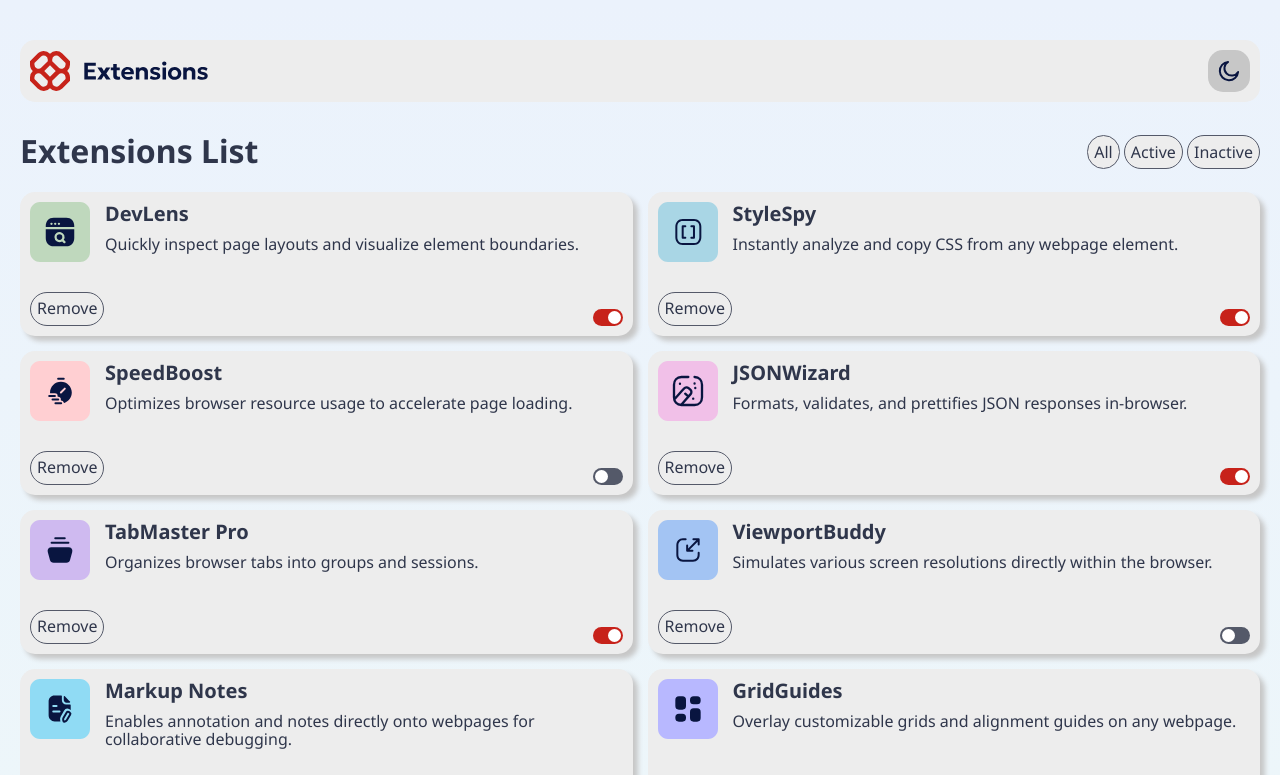
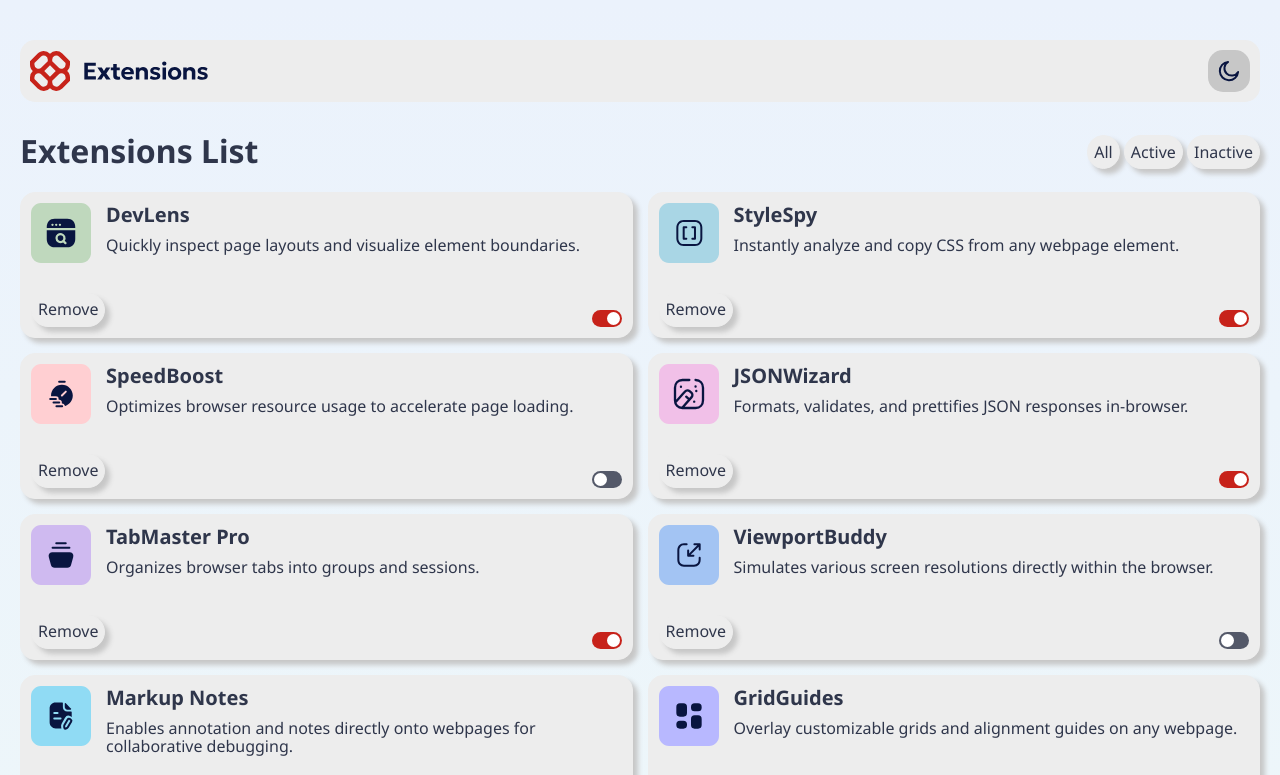
Before and after one commit to MayzaMendesRodrigues/browser-extension-manager-ui, a plain HTML site: page index.html in a window 1280 px wide. Both pictures are taken after a click on the picture 1229 px from the left and 71 px from the top of the page. Shown: the top 775 px of the page. Drawn offline with Linux system fonts and the light colour scheme.

Commit message:
style: define CSS custom properties for global styling

```diff
--- a/blocks/extension.css
+++ b/blocks/extension.css
@@ -106,7 +106,8 @@ input:checked + .extension__slider::before {
 
 .extension__button {
   border-radius: 34px;
-  border: 1px solid hsl(226, 11%, 37%);
+  box-shadow: var(--box-shadow);
+  border: var(--border);
   background-color: var(--bg-container);
   color: var(--color-title);
   cursor: pointer;
--- a/pages/global.css
+++ b/pages/global.css
@@ -5,9 +5,7 @@
   --theme: hsl(226, 11%, 37%);
   --bg-btn: hsl(0, 0%, 78%);
   --border: 1px solid hsl(226, 11%, 37%);
-   --box-shadow: blue;
-
-
+  --box-shadow: blue;
 }
 
 .light-mode {
@@ -16,6 +14,6 @@
   --color-title: hsl(225, 23%, 24%);
   --theme: hsl(0, 0%, 78%);
   --bg-btn: hsl(3, 77%, 44%);
-  --border: none;
+  --border: 1px solid hsl(0, 0%, 93%);
   --box-shadow: 5px 5px 5px hsl(0, 0%, 78%);
 }
--- a/scripts/index.js
+++ b/scripts/index.js
@@ -4,6 +4,7 @@ const themeToggle = document.querySelector(".header__icon-sun");
 const extensionActive = document.querySelector("#extension__active")
 const extensionInactive = document.querySelector("#extension__inactive")
 const extensionAll = document.querySelector("#extension__all")
+
 themeToggle.addEventListener("click", () => {
   document.body.classList.toggle("light-mode");
   if (document.body.classList.contains("light-mode")) {
@@ -17,15 +18,18 @@ function createExtension(name, logo, description, isActive) {
   const clone = extensionTemplate.content
     .querySelector(".extension__list")
     .cloneNode(true);
+    const checkbox = clone.querySelector(".extension__check")
   clone.querySelector(".extension__img").src = logo;
   clone.querySelector(".extension__img").alt = name;
-  clone.querySelector(".extension__check").checked = isActive;
+  checkbox.checked = isActive;
 
   clone.querySelector(".extension__title").textContent = name;
   clone.querySelector(".extension__paragraph").textContent = description;
   clone.querySelector(".extension__button").addEventListener("click", (evt) => {
     evt.target.closest(".extension__list").remove();
   });
+
+
 
   return clone;
 }
```
Also changed, not shown: 1 other file.
